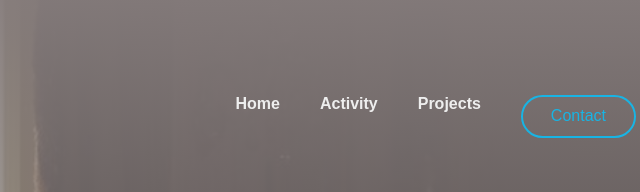
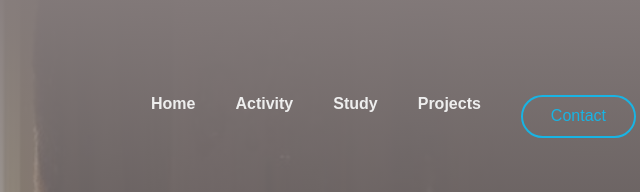
Before and after one commit to daia-code/My-website, a plain HTML site: page actv.html in a window 1280 px wide. Shown: the top 192 px of the page, 572-1212 px from the left. Drawn offline with Linux system fonts and the light colour scheme.

Commit message:
Update actv.html

```diff
--- a/actv.html
+++ b/actv.html
@@ -26,6 +26,7 @@
                     <ul class="nav-list">
                         <li><a href="index.html">Home</a></li>
                         <li><a href="actv.html">Activity</a></li>
+                        <li><a href="study.html">Study</a></li>
                         <li><a href="projects.html">Projects</a></li>
                         <li class="btn"><a href="">Contact</a></li>
 
```
